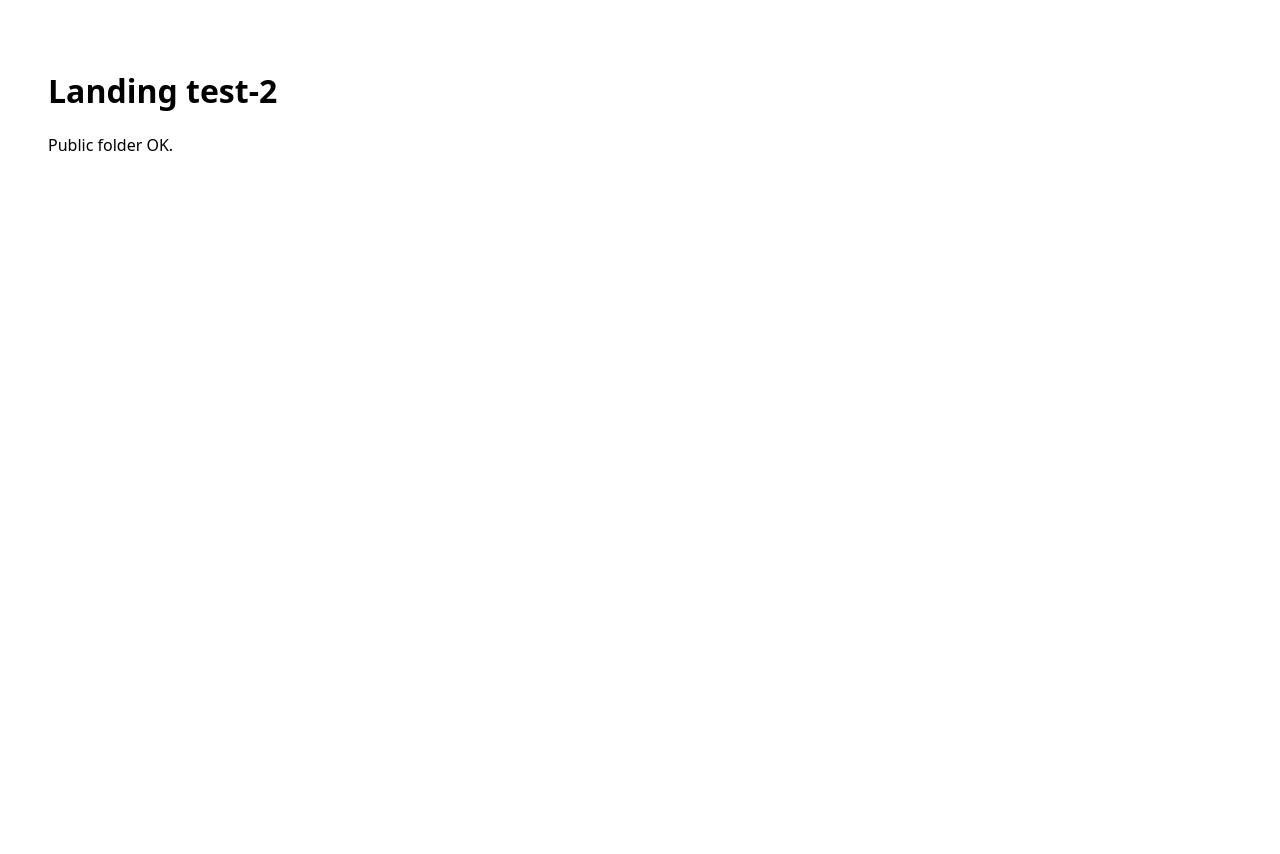
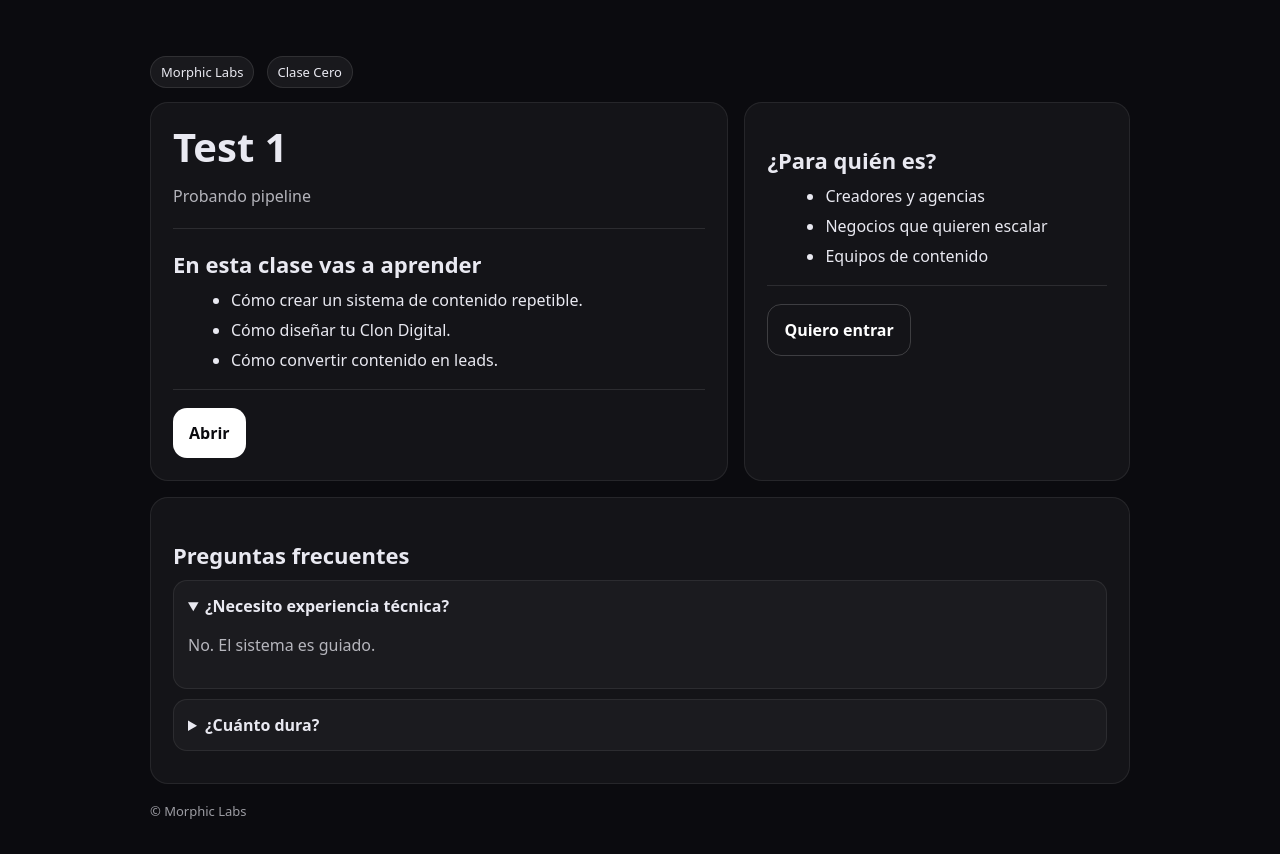
Before and after one commit to durang/morphic-landings, a plain HTML site: page public/landings/test-1/index.html in a window 1280 px wide. Before the commit the page ends 800 px from the top, so only its background shows below. Drawn offline with Linux system fonts and the light colour scheme.

Commit message:
feat: landing test-1

```diff
--- a/public/landings/test-1/index.html
+++ b/public/landings/test-1/index.html
@@ -3,10 +3,80 @@
 <head>
   <meta charset="UTF-8" />
   <meta name="viewport" content="width=device-width, initial-scale=1.0" />
-  <title>Test 2</title>
+  <title>Test 1</title>
+  <style>
+    body{font-family:system-ui,-apple-system,Segoe UI,Roboto,Arial;margin:0;background:#0b0b0f;color:#e9e9f1}
+    .wrap{max-width:980px;margin:0 auto;padding:56px 20px}
+    .card{background:rgba(255,255,255,.04);border:1px solid rgba(255,255,255,.08);border-radius:18px;padding:22px}
+    .grid{display:grid;gap:16px}
+    @media(min-width:900px){.grid2{grid-template-columns:1.2fr .8fr}}
+    h1{font-size:40px;line-height:1.08;margin:0 0 10px}
+    h2{font-size:22px;margin:20px 0 10px}
+    p{opacity:.9;line-height:1.6}
+    .muted{opacity:.75}
+    .pill{display:inline-block;padding:6px 10px;border-radius:999px;background:rgba(255,255,255,.06);border:1px solid rgba(255,255,255,.10);font-size:13px;margin-right:8px}
+    .btn{display:inline-block;padding:14px 16px;border-radius:14px;background:#fff;color:#0b0b0f;text-decoration:none;font-weight:700}
+    .btn2{display:inline-block;padding:14px 16px;border-radius:14px;background:transparent;color:#fff;text-decoration:none;border:1px solid rgba(255,255,255,.18);font-weight:700}
+    ul{margin:10px 0 0 18px}
+    li{margin:8px 0}
+    .hr{height:1px;background:rgba(255,255,255,.10);margin:18px 0}
+    .faq details{background:rgba(255,255,255,.03);border:1px solid rgba(255,255,255,.08);border-radius:14px;padding:14px;margin:10px 0}
+    .faq summary{cursor:pointer;font-weight:700}
+    .footer{opacity:.65;font-size:13px;margin-top:18px}
+  </style>
 </head>
-<body style="font-family: system-ui; padding: 40px;">
-  <h1>Landing test-2</h1>
-  <p>Public folder OK.</p>
+<body>
+  <div class="wrap">
+
+    <span class="pill">Morphic Labs</span>
+    <span class="pill">Clase Cero</span>
+
+    <div class="grid grid2" style="margin-top:14px">
+      <div class="card">
+        <h1>Test 1</h1>
+        <p class="muted">Probando pipeline</p>
+
+        <div class="hr"></div>
+
+        <h2>En esta clase vas a aprender</h2>
+        <ul>
+          <li>Cómo crear un sistema de contenido repetible.</li>
+          <li>Cómo diseñar tu Clon Digital.</li>
+          <li>Cómo convertir contenido en leads.</li>
+        </ul>
+
+        <div class="hr"></div>
+
+        <a class="btn" href="https://morphic-landings.vercel.app/">Abrir</a>
+      </div>
+
+      <div class="card">
+        <h2>¿Para quién es?</h2>
+        <ul>
+          <li>Creadores y agencias</li>
+          <li>Negocios que quieren escalar</li>
+          <li>Equipos de contenido</li>
+        </ul>
+
+        <div class="hr"></div>
+
+        <a class="btn2" href="https://morphic-landings.vercel.app/">Quiero entrar</a>
+      </div>
+    </div>
+
+    <div class="card faq" style="margin-top:16px">
+      <h2>Preguntas frecuentes</h2>
+      <details open>
+        <summary>¿Necesito experiencia técnica?</summary>
+        <p class="muted">No. El sistema es guiado.</p>
+      </details>
+      <details>
+        <summary>¿Cuánto dura?</summary>
+        <p class="muted">21 días prácticos.</p>
+      </details>
+    </div>
+
+    <div class="footer">© Morphic Labs</div>
+  </div>
 </body>
 </html>
```
